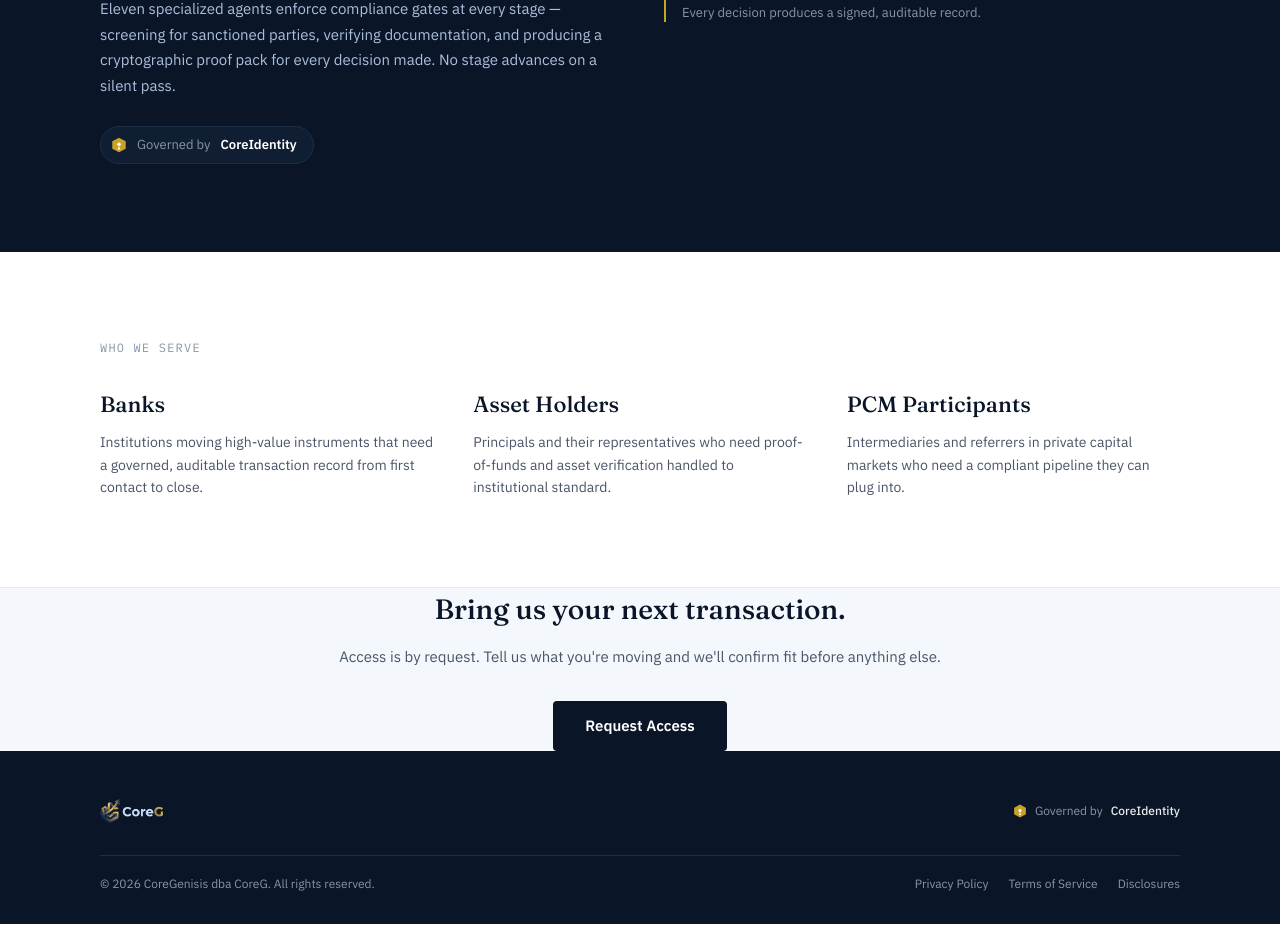
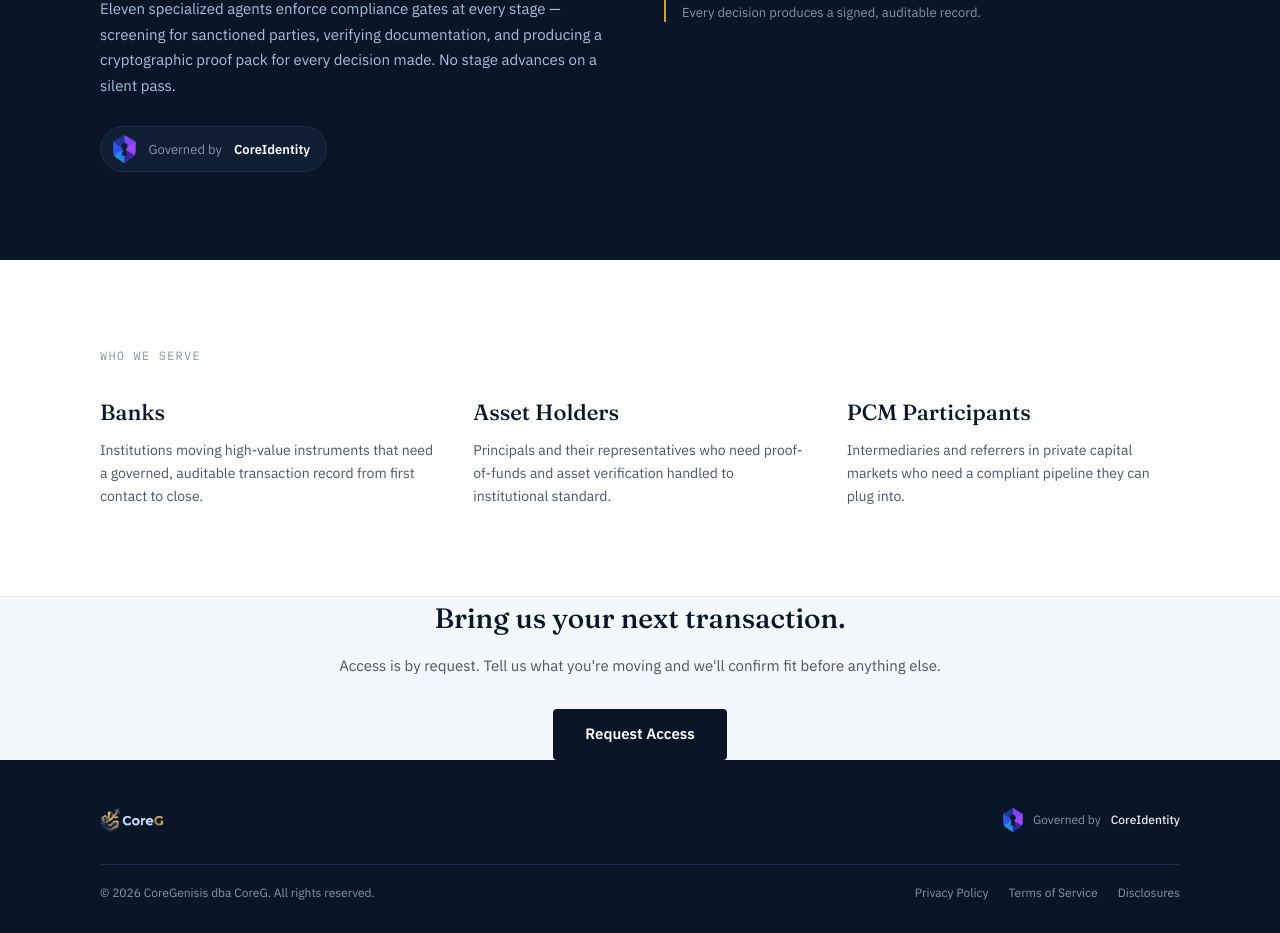
Before and after one commit to CoreGAdmin/coregenisis-site, a React (Vite) app: page / in a window 1280 px wide. Shown: the part 1579-2512 px from the top of the page. Built offline with nearby package versions, Linux system fonts and the light colour scheme.

Commit message:
feat: real CoreIdentity logo in badges (28px), not monochrome approximation

```diff
--- a/src/pages/Home.jsx
+++ b/src/pages/Home.jsx
@@ -1,36 +1,29 @@
 import { useState } from "react";
 import logoDark from "../assets/coreg-logo-dark.png";
+import coreIdentityIcon from "../assets/coreidentity-icon.png";
 import PipelineBar from "../components/PipelineBar.jsx";
 import { CAPABILITIES, SERVES } from "../data/content.js";
 
 const NAV = ["Platform", "Governance", "Who We Serve", "Partners", "Company"];
 
-// Monochrome CoreIdentity mark — a simplified single-color rendering of the
-// hexagon-shield-with-keyhole for use inside small badges. The real logo is
-// a 5-color gradient; at badge scale (~16px) that reads as noise, not trust.
-// This traces the same silhouette in one color so it stays legible and
-// defers to CoreG's own palette instead of competing with it.
-function CoreIdentityMark({ className = "" }) {
-  return (
-    <svg viewBox="0 0 100 100" className={className} fill="none" xmlns="http://www.w3.org/2000/svg">
-      <path d="M50 4 L92 27 V73 L50 96 L8 73 V27 Z" fill="currentColor" />
-      <circle cx="50" cy="46" r="11" fill="white" />
-      <path d="M50 55 L58 78 H42 Z" fill="white" />
-    </svg>
-  );
-}
-
+// Real CoreIdentity mark (cropped from the master logo, wordmark removed so
+// "CoreIdentity" isn't duplicated next to our own badge text). Confirmed by
+// rendering at multiple sizes: legible from ~28px; smaller reads as noise.
 function GovernedByBadge({ variant = "governance" }) {
   const isFooter = variant === "footer";
   return (
     <div
       className={
         isFooter
-          ? "inline-flex items-center gap-2 text-xs text-slateLt"
-          : "inline-flex items-center gap-2.5 bg-navyCard border border-navyLine rounded-full pl-2.5 pr-4 py-2"
+          ? "inline-flex items-center gap-2.5 text-xs text-slateLt"
+          : "inline-flex items-center gap-3 bg-navyCard border border-navyLine rounded-full pl-3 pr-4 py-2"
       }
     >
-      <CoreIdentityMark className={isFooter ? "w-3.5 h-3.5 text-gold" : "w-4 h-4 text-gold"} />
+      <img
+        src={coreIdentityIcon}
+        alt="CoreIdentity"
+        className={isFooter ? "h-6 w-auto" : "h-7 w-auto"}
+      />
       <span className={isFooter ? "" : "text-[13px] text-slateLt"}>Governed by</span>
       <span className={isFooter ? "text-white/90 font-medium" : "text-[13px] text-white font-semibold"}>CoreIdentity</span>
     </div>
```
Also changed, not shown: src/assets/coreidentity-icon.png (added).
